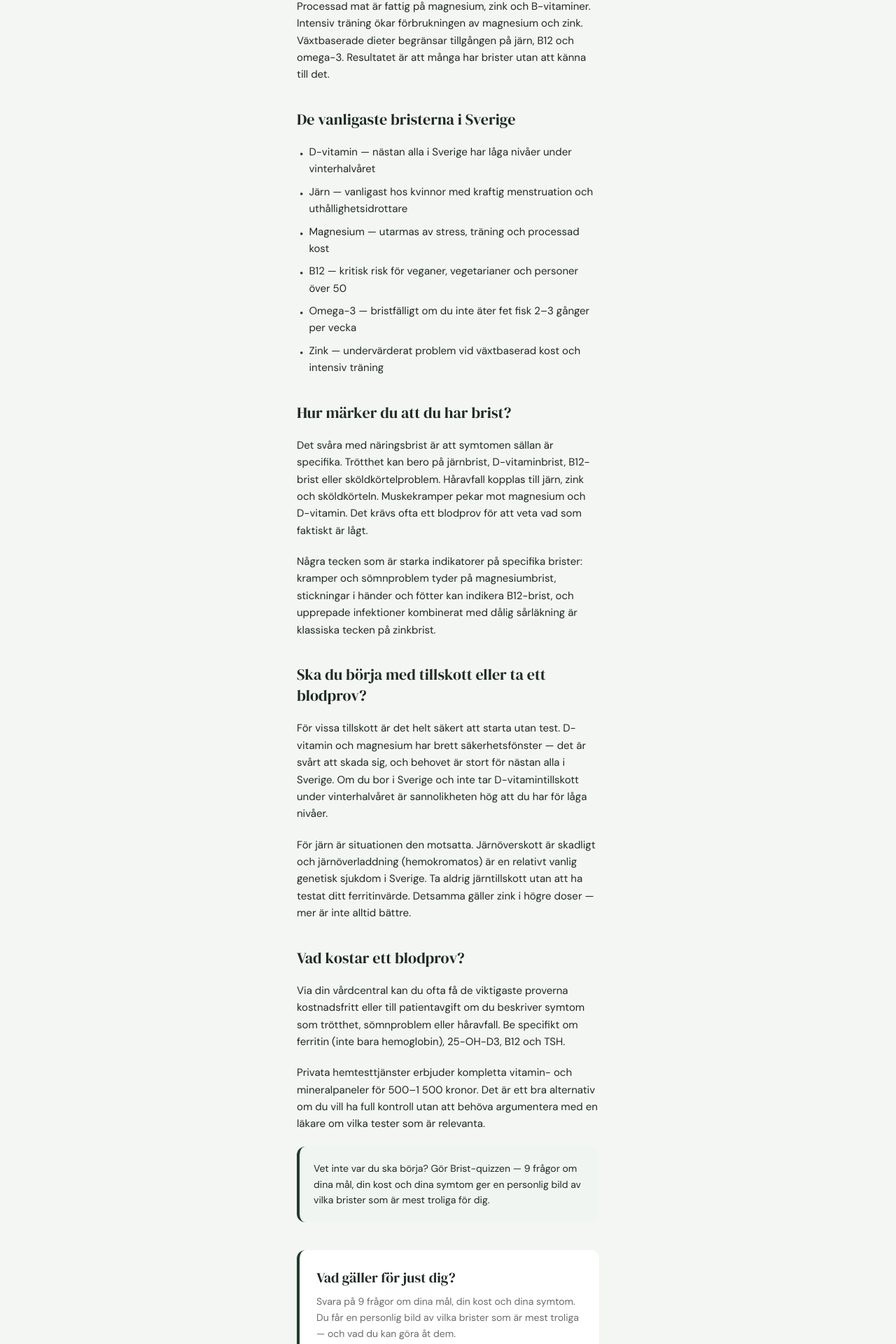
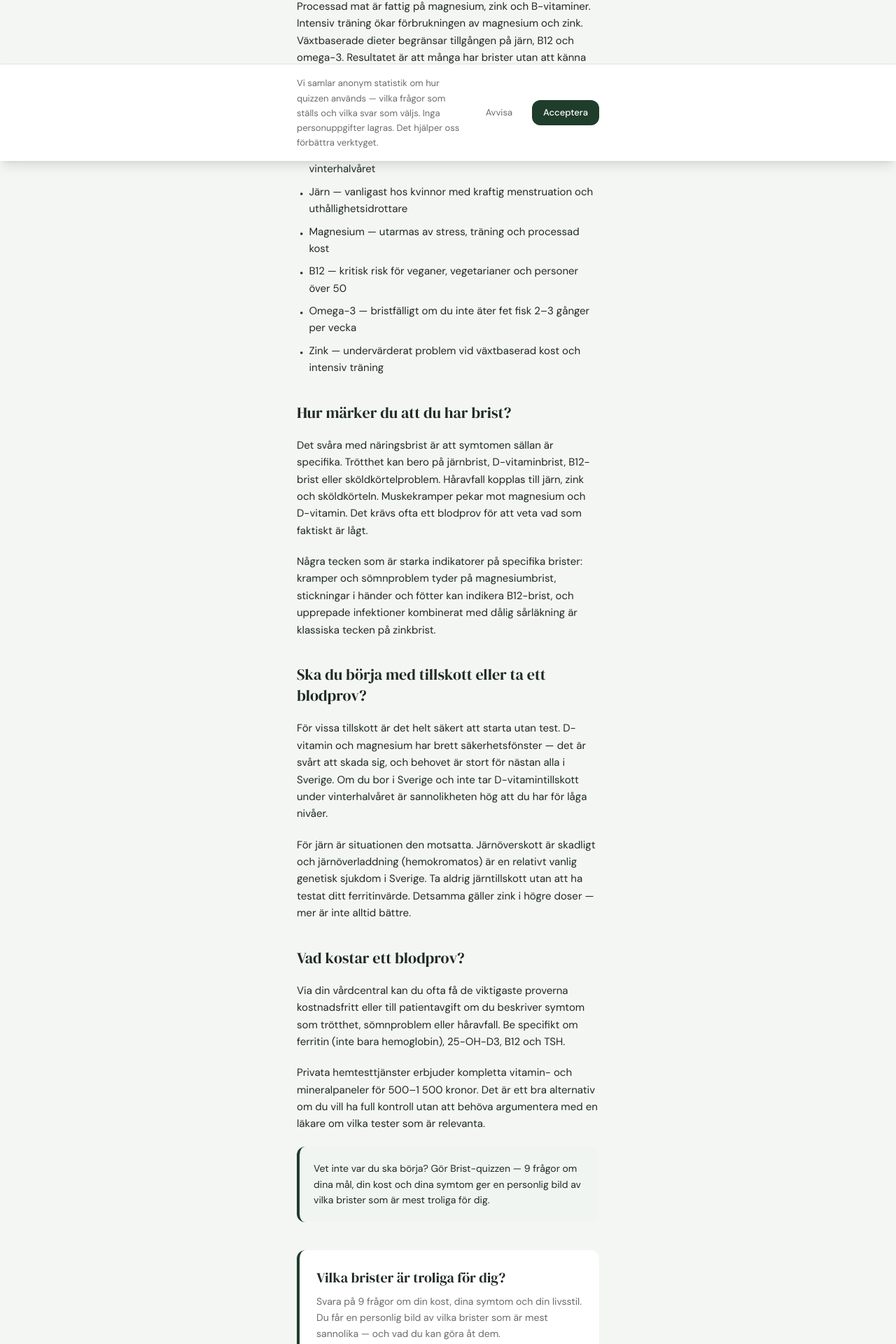
Before and after one commit to rath9110/Brist, a Next.js app: page /artikel/vitaminbrist-tecken-test in a window 1280 px wide. Shown: the part 570-2490 px from the top of the page at 70% size. Built offline with nearby package versions, Linux system fonts and the light colour scheme.

Commit message:
Added cookie banner, but no real tracking

```diff
--- a/src/app/api/events/route.ts
+++ b/src/app/api/events/route.ts
@@ -41,6 +41,7 @@ const ALLOWED_EVENTS = new Set([
   "page_view",
   "quiz_start",
   "question_reached",
+  "question_answered",
   "quiz_complete",
   "results_viewed",
   "email_submitted",
--- a/src/app/artikel/[slug]/page.tsx
+++ b/src/app/artikel/[slug]/page.tsx
@@ -4,6 +4,72 @@ import type { Metadata } from "next";
 import { getArticle, getAllSlugs, getRelatedArticles } from "@/lib/articles";
 
 const SITE_URL = "https://brist.se";
+
+type QuizCta = { hook: string; body: string };
+
+const QUIZ_CTA: Record<string, QuizCta> = {
+  "vitaminbrist-tecken-test": {
+    hook: "Vilka brister är troliga för dig?",
+    body: "Svara på 9 frågor om din kost, dina symtom och din livsstil. Du får en personlig bild av vilka brister som är mest sannolika — och vad du kan göra åt dem.",
+  },
+  "d-vitaminbrist": {
+    hook: "Får du tillräckligt med D-vitamin?",
+    body: "Din solexponering, kost och symtom avgör hur stort behovet är. Quizzen väger ihop din profil och visar om D-vitamin är en prioritet för dig.",
+  },
+  "jarnbrist-symptom": {
+    hook: "Känner du igen dig i symtomen?",
+    body: "Järnbrist beror ofta på kost, träning och livsstil — quizzen räknar ut hur troligt det är för just dig och vad du kan göra.",
+  },
+  "magnesiumbrist": {
+    hook: "Är magnesium en bristvara för dig?",
+    body: "Träning, stress och kost påverkar alla ditt magnesiumbehov. Quizzen väger ihop din profil och ger dig en personlig bedömning.",
+  },
+  "b12-brist": {
+    hook: "Täcker din kost B12-behovet?",
+    body: "Veganer och vegetarianer är extra utsatta — men även köttätare kan ha låga nivåer. Quizzen visar var du hamnar baserat på din kost och dina symtom.",
+  },
+  "omega-3-tillskott": {
+    hook: "Behöver du tillskott av omega-3?",
+    body: "Hur ofta du äter fet fisk och hur aktiv du är avgör behovet. Quizzen ger dig svaret baserat på din faktiska profil.",
+  },
+  "zinkbrist": {
+    hook: "Hur ser ditt zinkintag egentligen ut?",
+    body: "Träningstyp, kost och symtom samverkar. Quizzen ger dig en personlig bedömning på 3 minuter.",
+  },
+  "alltid-trott-vitaminbrist": {
+    hook: "Vad orsakar din trötthet?",
+    body: "Trötthet kan ha flera näringsorsakar och de ser olika ut för olika personer. Quizzen pekar ut vilka som är mest sannolika för dig.",
+  },
+  "somnproblem-naringsbrist": {
+    hook: "Kan näringsbrist störa din sömn?",
+    body: "Magnesium, B6 och D-vitamin spelar alla roll för sömnkvaliteten. Quizzen tittar på hela din profil och visar vad som är mest relevant.",
+  },
+  "skora-naglar-haravfall-brist": {
+    hook: "Vad säger dina naglar och ditt hår?",
+    body: "Sköra naglar och håravfall är ofta kopplade till specifika brister — quizzen hjälper dig identifiera vilka som är troliga för just dig.",
+  },
+  "muskelkramper-magnesiumbrist": {
+    hook: "Hänger dina kramper ihop med magnesium?",
+    body: "Kramper, sömnproblem och rastlösa ben kan alla peka mot magnesiumbrist. Quizzen väger in din träning, kost och symtom.",
+  },
+  "vegansk-kost-tillskott": {
+    hook: "Vilka tillskott behöver du på växtbaserad kost?",
+    body: "Din specifika kost avgör vilka luckor som finns. Quizzen ger dig en personlig lista baserad på vad du äter och hur du mår.",
+  },
+  "tillskott-traning": {
+    hook: "Tränar du utan rätt näringsstöd?",
+    body: "Din träningstyp och frekvens avgör behovet. Quizzen anpassar rekommendationerna efter din träningsbelastning och kost.",
+  },
+  "vilka-vitaminer-testa-blodprov": {
+    hook: "Vilka prover är värda att ta för dig?",
+    body: "Det beror på din kost, dina symtom och din livsstil. Quizzen hjälper dig prioritera vilka markörer som är mest relevanta för just dig.",
+  },
+};
+
+const DEFAULT_CTA: QuizCta = {
+  hook: "Vad gäller för just dig?",
+  body: "Svara på 9 frågor om dina mål, din kost och dina symtom. Du får en personlig bild av vilka brister som är mest troliga — och vad du kan göra åt dem.",
+};
 
 export function generateStaticParams() {
   return getAllSlugs().map((slug) => ({ slug }));
@@ -36,6 +102,8 @@ export function generateMetadata({
 export default function ArticlePage({ params }: { params: { slug: string } }) {
   const article = getArticle(params.slug);
   if (!article) notFound();
+
+  const cta = QUIZ_CTA[article.slug] ?? DEFAULT_CTA;
 
   const related = getRelatedArticles(article.relatedSlugs);
 
@@ -133,14 +201,15 @@ export default function ArticlePage({ params }: { params: { slug: string } }) {
           {/* CTA */}
           <div className="mt-10 bg-surface rounded-card p-6 border-l-4 border-primary shadow-sm">
             <h3 className="font-serif text-[20px] text-text mb-2">
-              Vad gäller för just dig?
+              {cta.hook}
             </h3>
             <p className="font-sans text-[14px] text-text-muted leading-relaxed mb-4">
-              Svara på 9 frågor om dina mål, din kost och dina symtom. Du får
-              en personlig bild av vilka brister som är mest troliga — och vad
-              du kan göra åt dem.
+              {cta.body}
             </p>
-            <Link href="/quiz" className="btn-cta block text-center">
+            <Link
+              href={`/quiz?ref=${article.slug}`}
+              className="btn-cta block text-center"
+            >
               Starta quizzen →
             </Link>
           </div>
--- a/src/app/artikel/page.tsx
+++ b/src/app/artikel/page.tsx
@@ -11,7 +11,7 @@ export const metadata: Metadata = {
 
 const CATEGORY_LABELS: Record<string, string> = {
   pillar: "Översikt",
-  nutrient: "Närsämnen",
+  nutrient: "Näringsämnen",
   symptom: "Symtom",
   lifestyle: "Livsstil",
 };
--- a/src/app/layout.tsx
+++ b/src/app/layout.tsx
@@ -1,6 +1,7 @@
 import type { Metadata } from "next";
 import { DM_Sans, DM_Serif_Display } from "next/font/google";
 import { Analytics } from "@vercel/analytics/next";
+import CookieBanner from "@/components/CookieBanner";
 import "./globals.css";
 
 const dmSans = DM_Sans({
@@ -35,6 +36,7 @@ export default function RootLayout({
     <html lang="sv">
       <body className={`${dmSans.variable} ${dmSerifDisplay.variable}`}>
         {children}
+        <CookieBanner />
         <Analytics />
       </body>
     </html>
--- a/src/app/quiz/page.tsx
+++ b/src/app/quiz/page.tsx
@@ -1,7 +1,7 @@
 "use client";
 
-import { useState, useEffect } from "react";
-import { useRouter } from "next/navigation";
+import { Suspense, useState, useEffect } from "react";
+import { useRouter, useSearchParams } from "next/navigation";
 import ProgressBar from "@/components/ProgressBar";
 import OptionTile from "@/components/OptionTile";
 import type { QuizAnswers } from "@/lib/types";
@@ -24,7 +24,16 @@ const EMPTY_ANSWERS: QuizAnswers = {
 };
 
 export default function QuizPage() {
+  return (
+    <Suspense>
+      <QuizInner />
+    </Suspense>
+  );
+}
+
+function QuizInner() {
   const router = useRouter();
+  const searchParams = useSearchParams();
   const [step, setStep] = useState(0);
   const [answers, setAnswers] = useState<QuizAnswers>(EMPTY_ANSWERS);
   const [animating, setAnimating] = useState(false);
@@ -36,8 +45,9 @@ export default function QuizPage() {
 
   // Track quiz start on mount
   useEffect(() => {
-    trackEvent("quiz_start");
-  }, []);
+    const ref = searchParams.get("ref");
+    trackEvent("quiz_start", ref ? { ref } : undefined);
+  }, [searchParams]);
 
   // Track each question as it's reached
   useEffect(() => {
@@ -76,8 +86,21 @@ export default function QuizPage() {
     }, 150);
   }
 
+  function trackAnswer(questionId: string, answer: string) {
+    trackEvent("question_answered", { questionId, answer });
+  }
+
   function advance() {
     if (!canAdvance() || animating) return;
+    if (question.type === "composite") {
+      trackAnswer(question.id, answers.q2_demographics);
+    } else if (question.type === "multi_select") {
+      const val =
+        question.id === "q5_diet"
+          ? answers.q5_diet.join("|")
+          : answers.q7_symptoms.join("|");
+      trackAnswer(question.id, val);
+    }
     animateForward(answers);
   }
 
@@ -166,6 +189,7 @@ export default function QuizPage() {
                     onClick={() => {
                       const updated = { ...answers, [answerKey]: opt.key };
                       setAnswers(updated);
+                      trackAnswer(question.id, opt.key);
                       setTimeout(() => animateForward(updated), 120);
                     }}
                   />
--- /dev/null
+++ b/src/components/CookieBanner.tsx
@@ -0,0 +1,52 @@
+"use client";
+
+import { useState, useEffect } from "react";
+import { getConsent, setConsent } from "@/lib/analytics";
+
+export default function CookieBanner() {
+  const [visible, setVisible] = useState(false);
+
+  useEffect(() => {
+    if (getConsent() === null) setVisible(true);
+  }, []);
+
+  function accept() {
+    setConsent("yes");
+    setVisible(false);
+  }
+
+  function deny() {
+    setConsent("no");
+    setVisible(false);
+  }
+
+  if (!visible) return null;
+
+  return (
+    <div className="fixed bottom-0 inset-x-0 z-50 bg-surface border-t border-accent shadow-lg">
+      <div className="max-w-content mx-auto px-6 py-4 flex flex-col sm:flex-row sm:items-center gap-4">
+        <p className="font-sans text-[13px] text-text-muted leading-relaxed flex-1">
+          Vi samlar anonym statistik om hur quizzen används — vilka frågor som
+          ställs och vilka svar som väljs. Inga personuppgifter lagras. Det
+          hjälper oss förbättra verktyget.
+        </p>
+        <div className="flex gap-3 shrink-0">
+          <button
+            type="button"
+            onClick={deny}
+            className="font-sans text-[13px] text-text-muted hover:text-text transition-colors px-4 py-2"
+          >
+            Avvisa
+          </button>
+          <button
+            type="button"
+            onClick={accept}
+            className="font-sans text-[13px] font-medium bg-primary text-white rounded-card px-4 py-2 hover:opacity-90 transition-opacity"
+          >
+            Acceptera
+          </button>
+        </div>
+      </div>
+    </div>
+  );
+}
--- a/src/lib/analytics.ts
+++ b/src/lib/analytics.ts
@@ -1,3 +1,17 @@
+const CONSENT_KEY = "brist_consent";
+
+export function getConsent(): "yes" | "no" | null {
+  if (typeof localStorage === "undefined") return null;
+  const v = localStorage.getItem(CONSENT_KEY);
+  if (v === "yes" || v === "no") return v;
+  return null;
+}
+
+export function setConsent(value: "yes" | "no"): void {
+  if (typeof localStorage === "undefined") return;
+  localStorage.setItem(CONSENT_KEY, value);
+}
+
 function getSessionId(): string {
   const KEY = "brist_session_id";
   let id = sessionStorage.getItem(KEY);
@@ -12,6 +26,7 @@ export function trackEvent(
   event: string,
   metadata?: Record<string, string | number>
 ): void {
+  if (getConsent() !== "yes") return;
   try {
     const payload = JSON.stringify({
       event,
```
